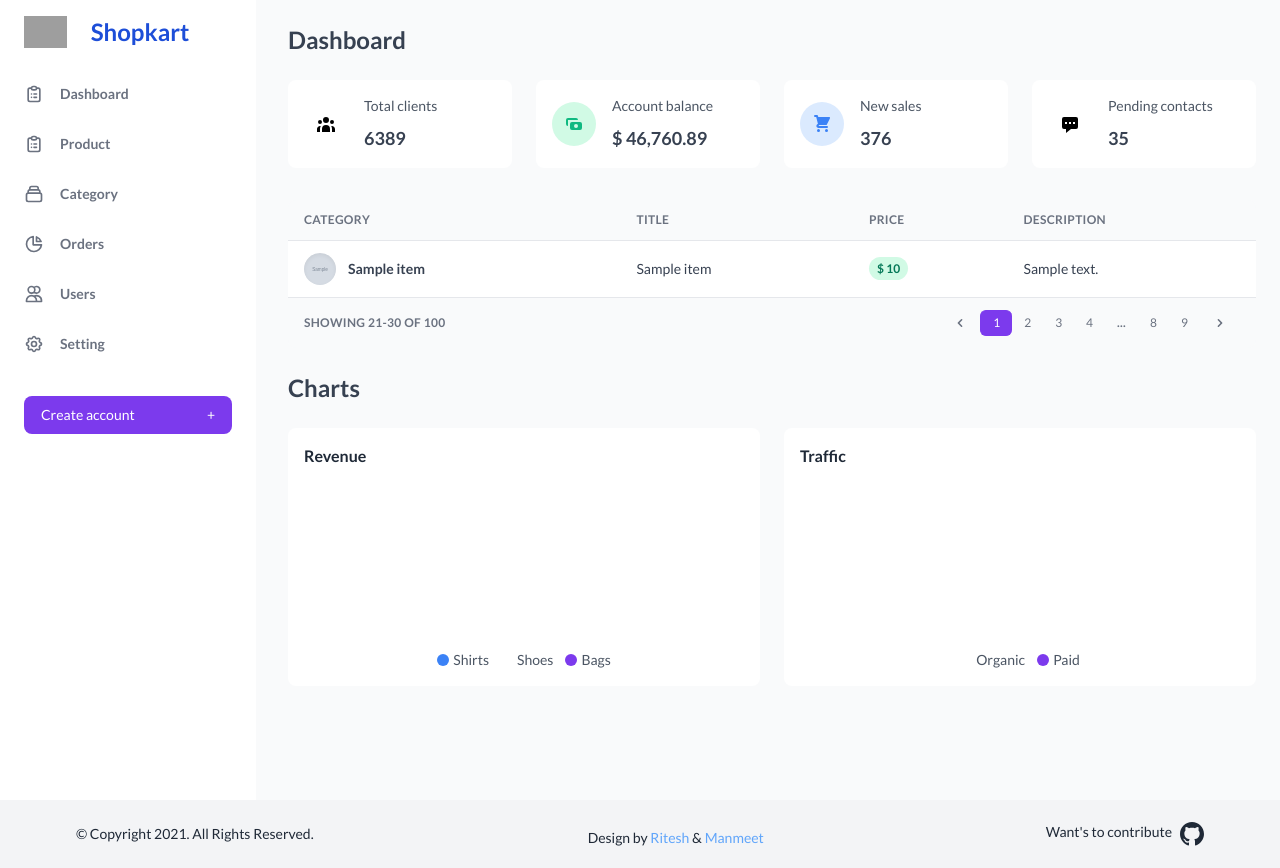
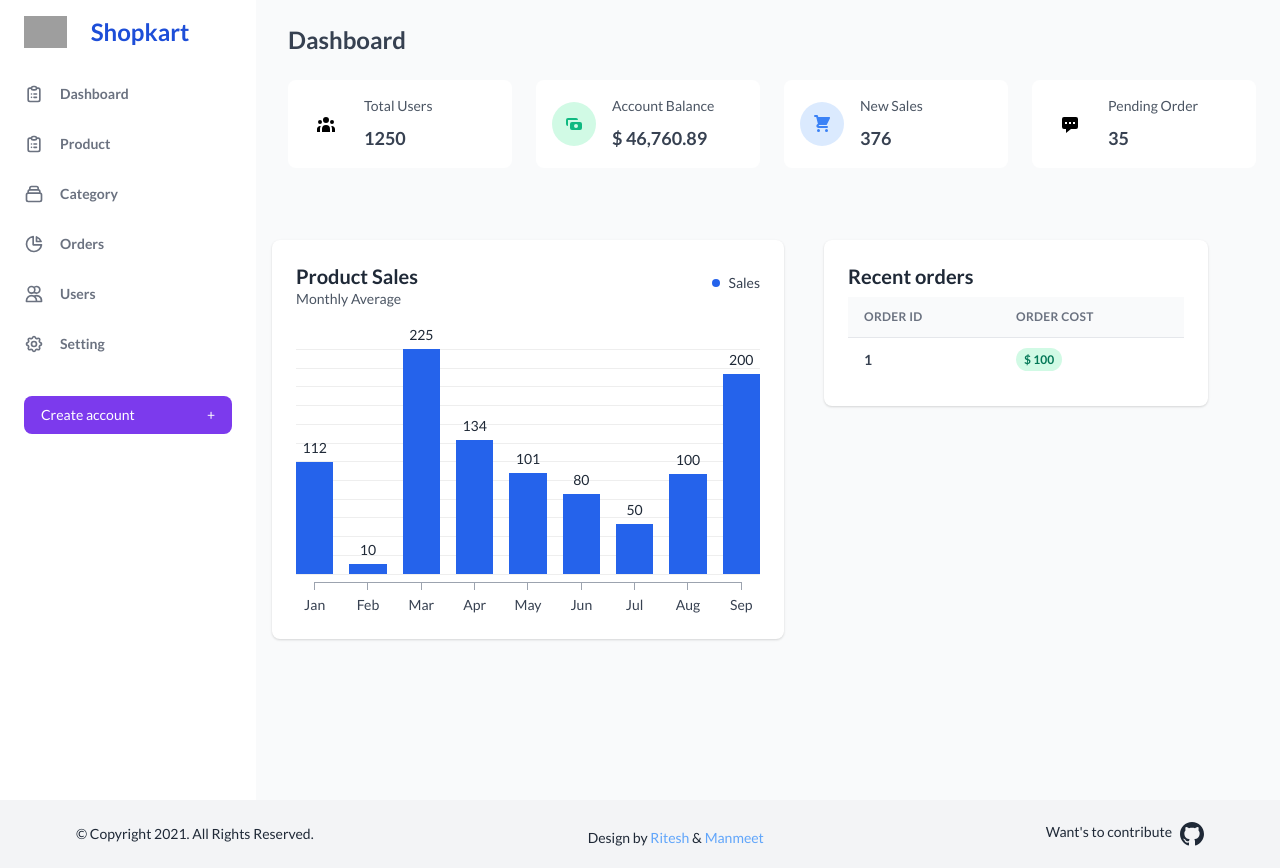
Before and after one commit to pesto-students/little-tags-Manmeet-Server, a Node server app: template views/dashboard.ejs in a window 1280 px wide. Run offline with Node 20, Linux system fonts and the light colour scheme; the template is opened without the code that fills it: most values are stand-ins (such as "Sample title", 1, 10 or a date in 2020); grey boxes marked "Sample" are stand-in pictures; a map, chart or similar area stays blank; some libraries are stand-ins or nearby versions; grey boxes are pictures that could not be loaded.

Commit message:
fix: dashboard ui

```diff
--- a/index.js
+++ b/index.js
@@ -78,27 +78,42 @@ const trunkDescription = (products) => {
   return products;
 };
 /* Home Page */
+const getAllOrders = async (token) => {
+  try {
+    const productURI = URL + "api/v1/orders";
+    return await fetch(`${productURI}`, {
+      headers: {
+        "Content-Type": "application/json",
+        authorization: token,
+      },
+    })
+      .then((r) => r.json())
+      .then((res) => {
+        return res;
+      });
+  } catch (err) {
+    console.error(err.message);
+    res.status(500).json({ status: false, full_messages: "Server Error" });
+  }
+};
 app.get("/", async (req, res) => {
   try {
     const authURI = URL + "api/v1/auth";
     // check login auth for token
     const { token } = req.cookies;
     if (token) {
-      const dataResponse = await fetch(`${authURI}`, {
+      await fetch(`${authURI}`, {
         headers: {
           "Content-Type": "application/json",
           authorization: token,
         },
       });
-      const value = await dataResponse.json();
-
-      let products = await getProductData(token);
-      products = trunkDescription(products);
+      const orders = await getAllOrders(token);
       // let WelcomeMessage = "";
       res.render(
         "dashboard",
         ((message = "Welcome to shopKart"),
-        (items = products),
+        (items = orders),
         (pageName = {
           pageName: "Dashboard",
         }))
--- a/views/dashboard.ejs
+++ b/views/dashboard.ejs
@@ -1,3 +1,35 @@
+<head>
+    <link href="https://fonts.googleapis.com/css2?family=IBM+Plex+Mono:wght@400;500;600;700&display=swap"
+        rel="stylesheet">
+    <link href="https://unpkg.com/tailwindcss@^1.0/dist/tailwind.min.css" rel="stylesheet">
+    <script src="https://cdn.jsdelivr.net/gh/alpinejs/alpine@v2.x.x/dist/alpine.min.js" defer></script>
+    <style>
+        body {
+            font-family: 'IBM Plex Mono', sans-serif;
+        }
+
+        [x-cloak] {
+            display: none;
+        }
+
+        .line {
+            background: repeating-linear-gradient(to bottom,
+                    #eee,
+                    #eee 1px,
+                    #fff 1px,
+                    #fff 8%);
+        }
+
+        .tick {
+            background: repeating-linear-gradient(to right,
+                    #eee,
+                    #eee 1px,
+                    #fff 1px,
+                    #fff 5%);
+        }
+    </style>
+</head>
+
 <body>
     <div class="flex flex-col flex-1 w-full">
         <main class="h-full overflow-y-auto">
@@ -6,7 +38,7 @@
                     Dashboard
                 </h2>
                 <!-- Cards -->
-                <div class="grid gap-6 mb-8 md:grid-cols-2 xl:grid-cols-4">
+                <div class="grid gap-6 mb-4 md:grid-cols-2 xl:grid-cols-4">
                     <!-- Card -->
                     <div class="flex items-center p-4 bg-white rounded-lg shadow-xs dark:bg-gray-800">
                         <div
@@ -18,11 +50,11 @@
                             </svg>
                         </div>
                         <div>
-                            <p class="mb-2 text-sm font-medium text-gray-600 dark:text-gray-400">
-                                Total clients
+                            <p class="mb-2 text-sm font-medium text-gray-600 dark:text-gray-400 capitalize">
+                                Total users
                             </p>
                             <p class="text-lg font-semibold text-gray-700 dark:text-gray-200">
-                                6389
+                                1250
                             </p>
                         </div>
                     </div>
@@ -37,7 +69,7 @@
                             </svg>
                         </div>
                         <div>
-                            <p class="mb-2 text-sm font-medium text-gray-600 dark:text-gray-400">
+                            <p class="mb-2 text-sm font-medium text-gray-600 dark:text-gray-400 capitalize">
                                 Account balance
                             </p>
                             <p class="text-lg font-semibold text-gray-700 dark:text-gray-200">
@@ -56,7 +88,7 @@
                             </svg>
                         </div>
                         <div>
-                            <p class="mb-2 text-sm font-medium text-gray-600 dark:text-gray-400">
+                            <p class="mb-2 text-sm font-medium text-gray-600 dark:text-gray-400 capitalize">
                                 New sales
                             </p>
                             <p class="text-lg font-semibold text-gray-700 dark:text-gray-200">
@@ -75,8 +107,8 @@
                             </svg>
                         </div>
                         <div>
-                            <p class="mb-2 text-sm font-medium text-gray-600 dark:text-gray-400">
-                                Pending contacts
+                            <p class="mb-2 text-sm font-medium text-gray-600 dark:text-gray-400 capitalize">
+                                Pending order
                             </p>
                             <p class="text-lg font-semibold text-gray-700 dark:text-gray-200">
                                 35
@@ -84,18 +116,98 @@
                         </div>
                     </div>
                 </div>
+                <section class="text-gray-600 body-font container -mx-12 -my-12 mt-2">
+                    <div class="py-6 mx-auto flex flex-row space-x-2">
+                        <div x-data="app()" x-cloak class="w-3/5">
+                            <div class="max-w-lg mx-auto py-6">
+                                <div class="shadow p-6 rounded-lg bg-white">
+                                    <div class="md:flex md:justify-between md:items-center">
+                                        <div>
+                                            <h2 class="text-xl text-gray-800 font-bold leading-tight">Product Sales
+                                            </h2>
+                                            <p class="mb-2 text-gray-600 text-sm">Monthly Average</p>
+                                        </div>
 
-                <!-- New Table -->
-                <div class="w-full overflow-hidden rounded-lg shadow-xs">
-                    <div class="w-full overflow-x-auto">
+                                        <!-- Legends -->
+                                        <div class="mb-4">
+                                            <div class="flex items-center">
+                                                <div class="w-2 h-2 bg-blue-600 mr-2 rounded-full"></div>
+                                                <div class="text-sm text-gray-700">Sales</div>
+                                            </div>
+                                        </div>
+                                    </div>
+
+
+                                    <div class="line my-8 relative">
+                                        <!-- Tooltip -->
+                                        <template x-if="tooltipOpen == true">
+                                            <div x-ref="tooltipContainer"
+                                                class="p-0 m-0 z-10 shadow-lg rounded-lg absolute h-auto block"
+                                                :style="`bottom: ${tooltipY}px; left: ${tooltipX}px`">
+                                                <div class="shadow-xs rounded-lg bg-white p-2">
+                                                    <div class="flex items-center justify-between text-sm">
+                                                        <div>Sales:</div>
+                                                        <div class="font-bold ml-2">
+                                                            <span x-html="tooltipContent"></span>
+                                                        </div>
+                                                    </div>
+                                                </div>
+                                            </div>
+                                        </template>
+
+                                        <!-- Bar Chart -->
+                                        <div class="flex -mx-2 items-end mb-2">
+                                            <template x-for="data in chartData">
+
+                                                <div class="px-2 w-1/6">
+                                                    <div :style="`height: ${data}px`"
+                                                        class="transition ease-in duration-200 bg-blue-600 hover:bg-blue-400 relative"
+                                                        @mouseenter="showTooltip($event); tooltipOpen = true"
+                                                        @mouseleave="hideTooltip($event)">
+                                                        <div x-text="data"
+                                                            class="text-center absolute top-0 left-0 right-0 -mt-6 text-gray-800 text-sm">
+                                                        </div>
+                                                    </div>
+                                                </div>
+
+                                            </template>
+                                        </div>
+
+                                        <!-- Labels -->
+                                        <div class="border-t border-gray-400 mx-auto"
+                                            :style="`height: 1px; width: ${ 100 - 1/chartData.length*100 + 3}%`">
+                                        </div>
+                                        <div class="flex -mx-2 items-end">
+                                            <template x-for="data in labels">
+                                                <div class="px-2 w-1/6">
+                                                    <div class="bg-red-600 relative">
+                                                        <div class="text-center absolute top-0 left-0 right-0 h-2 -mt-px bg-gray-400 mx-auto"
+                                                            style="width: 1px"></div>
+                                                        <div x-text="data"
+                                                            class="text-center absolute top-0 left-0 right-0 mt-3 text-gray-700 text-sm">
+                                                        </div>
+                                                    </div>
+                                                </div>
+                                            </template>
+                                        </div>
+
+                                    </div>
+                                </div>
+                            </div>
+                        </div>
+                        <div class="w-2/5">
+                            <div class="max-w-lg mx-auto py-6">
+                                <div class="shadow p-6 rounded-lg bg-white">
+                                    <div class="mb-2">
+                                        <h2 class="text-xl text-gray-800 font-bold leading-tight">Recent orders
+                                        </h2>
+                                    </div>
                                     <table class="w-full whitespace-no-wrap">
                                         <thead>
                                             <tr
                                                 class="text-xs font-semibold tracking-wide text-left text-gray-500 uppercase border-b dark:border-gray-700 bg-gray-50 dark:text-gray-400 dark:bg-gray-800">
-                                    <th class="px-4 py-3">Category</th>
-                                    <th class="px-4 py-3">Title</th>
-                                    <th class="px-4 py-3">Price</th>
-                                    <th class="px-4 py-3">Description</th>
+                                                <th class="px-4 py-3">Order ID</th>
+                                                <th class="px-4 py-3">Order Cost</th>
                                             </tr>
                                         </thead>
                                         <tbody class="bg-white divide-y dark:divide-gray-700 dark:bg-gray-800">
@@ -103,157 +215,60 @@
                                             <tr class="text-gray-700 dark:text-gray-400">
                                                 <td class="px-4 py-3">
                                                     <div class="flex items-center text-sm">
-                                            <!-- Avatar with inset shadow -->
-                                            <div class="relative hidden w-8 h-8 mr-3 rounded-full md:block">
-                                                <img class="object-cover w-full h-full rounded-full"
-                                                    src= "<%= items[i].image %>"
-                                                    alt="" loading="lazy" />
-                                                <div class="absolute inset-0 rounded-full shadow-inner"
-                                                    aria-hidden="true"></div>
-                                            </div>
-                                            <div>
                                                         <p class="font-semibold">
-                                                    <%= items[i].categoryName %>
+                                                            <%= items[i]._id %>
                                                         </p>
                                                     </div>
-                                        </div>
                                                 </td>
-                                    <td class="px-4 py-3 text-sm"><%= items[i].title %></td>
+                                                <% var orderCost = 0 %>
+                                                <% for (var j =0; j < items[i].orderItems.length;  j++ ) { %>
+                                                <% orderCost += items[i].orderItems[j].netPrice *items[i].orderItems[j].quantity%>
+                                                <% } %>
+
                                                 <td class="px-4 py-3 text-xs">
                                                     <span
                                                         class="px-2 py-1 font-semibold leading-tight text-green-700 bg-green-100 rounded-full dark:bg-green-700 dark:text-green-100">
-                                            $ <%= items[i].price %>
+                                                        $ <%= orderCost %>
                                                     </span>
                                                 </td>
-                                    <td class="px-4 py-3 text-sm truncate"><%= items[i].description %></td>
+                                                </td>
                                             </tr>
                                             <% } %>
                                         </tbody>
                                     </table>
                                 </div>
-                    <div
-                        class="grid px-4 py-3 text-xs font-semibold tracking-wide text-gray-500 uppercase border-t dark:border-gray-700 bg-gray-50 sm:grid-cols-9 dark:text-gray-400 dark:bg-gray-800">
-                        <span class="flex items-center col-span-3">
-                            Showing 21-30 of 100
-                        </span>
-                        <span class="col-span-2"></span>
-                        <!-- Pagination -->
-                        <span class="flex col-span-4 mt-2 sm:mt-auto sm:justify-end">
-                            <nav aria-label="Table navigation">
-                                <ul class="inline-flex items-center">
-                                    <li>
-                                        <button
-                                            class="px-3 py-1 rounded-md rounded-l-lg focus:outline-none focus:shadow-outline-purple"
-                                            aria-label="Previous">
-                                            <svg aria-hidden="true" class="w-4 h-4 fill-current" viewBox="0 0 20 20">
-                                                <path
-                                                    d="M12.707 5.293a1 1 0 010 1.414L9.414 10l3.293 3.293a1 1 0 01-1.414 1.414l-4-4a1 1 0 010-1.414l4-4a1 1 0 011.414 0z"
-                                                    clip-rule="evenodd" fill-rule="evenodd"></path>
-                                            </svg>
-                                        </button>
-                                    </li>
-                                    <li>
-                                        <button class="px-3 py-1 text-white transition-colors duration-150 bg-purple-600
-                                            border border-r-0 border-purple-600 rounded-md focus:outline-none
-                                            focus:shadow-outline-purple">
-                                            1
-                                        </button>
-                                    </li>
-                                    <li>
-                                        <button
-                                            class="px-3 py-1 rounded-md focus:outline-none focus:shadow-outline-purple">
-                                            2
-                                        </button>
-                                    </li>
-                                    <li>
-                                        <button
-                                            class="px-3 py-1 rounded-md focus:outline-none focus:shadow-outline-purple">
-                                            3
-                                        </button>
-                                    </li>
-                                    <li>
-                                        <button
-                                            class="px-3 py-1 rounded-md focus:outline-none focus:shadow-outline-purple">
-                                            4
-                                        </button>
-                                    </li>
-                                    <li>
-                                        <span class="px-3 py-1">...</span>
-                                    </li>
-                                    <li>
-                                        <button
-                                            class="px-3 py-1 rounded-md focus:outline-none focus:shadow-outline-purple">
-                                            8
-                                        </button>
-                                    </li>
-                                    <li>
-                                        <button
-                                            class="px-3 py-1 rounded-md focus:outline-none focus:shadow-outline-purple">
-                                            9
-                                        </button>
-                                    </li>
-                                    <li>
-                                        <button
-                                            class="px-3 py-1 rounded-md rounded-r-lg focus:outline-none focus:shadow-outline-purple"
-                                            aria-label="Next">
-                                            <svg class="w-4 h-4 fill-current" aria-hidden="true" viewBox="0 0 20 20">
-                                                <path
-                                                    d="M7.293 14.707a1 1 0 010-1.414L10.586 10 7.293 6.707a1 1 0 011.414-1.414l4 4a1 1 0 010 1.414l-4 4a1 1 0 01-1.414 0z"
-                                                    clip-rule="evenodd" fill-rule="evenodd"></path>
-                                            </svg>
-                                        </button>
-                                    </li>
-                                </ul>
-                            </nav>
-                        </span>
                             </div>
                         </div>
-
-                <!-- Charts -->
-                <h2 class="my-6 text-2xl font-semibold text-gray-700 dark:text-gray-200">
-                    Charts
-                </h2>
-                <div class="grid gap-6 mb-8 md:grid-cols-2">
-                    <div class="min-w-0 p-4 bg-white rounded-lg shadow-xs dark:bg-gray-800">
-                        <h4 class="mb-4 font-semibold text-gray-800 dark:text-gray-300">
-                            Revenue
-                        </h4>
-                        <canvas id="pie"></canvas>
-                        <div class="flex justify-center mt-4 space-x-3 text-sm text-gray-600 dark:text-gray-400">
-                            <!-- Chart legend -->
-                            <div class="flex items-center">
-                                <span class="inline-block w-3 h-3 mr-1 bg-blue-500 rounded-full"></span>
-                                <span>Shirts</span>
-                            </div>
-                            <div class="flex items-center">
-                                <span class="inline-block w-3 h-3 mr-1 bg-teal-600 rounded-full"></span>
-                                <span>Shoes</span>
-                            </div>
-                            <div class="flex items-center">
-                                <span class="inline-block w-3 h-3 mr-1 bg-purple-600 rounded-full"></span>
-                                <span>Bags</span>
+                </section>
             </div>
     </div>
-                    </div>
-                    <div class="min-w-0 p-4 bg-white rounded-lg shadow-xs dark:bg-gray-800">
-                        <h4 class="mb-4 font-semibold text-gray-800 dark:text-gray-300">
-                            Traffic
-                        </h4>
-                        <canvas id="line"></canvas>
-                        <div class="flex justify-center mt-4 space-x-3 text-sm text-gray-600 dark:text-gray-400">
-                            <!-- Chart legend -->
-                            <div class="flex items-center">
-                                <span class="inline-block w-3 h-3 mr-1 bg-teal-600 rounded-full"></span>
-                                <span>Organic</span>
-                            </div>
-                            <div class="flex items-center">
-                                <span class="inline-block w-3 h-3 mr-1 bg-purple-600 rounded-full"></span>
-                                <span>Paid</span>
-                            </div>
-                        </div>
-                    </div>
-                </div>
+    </section>
     </div>
     </main>
     </div>
+    <script>
+        function app() {
+            return {
+                chartData: [112, 10, 225, 134, 101, 80, 50, 100, 200],
+                labels: ['Jan', 'Feb', 'Mar', 'Apr', 'May', 'Jun', 'Jul', 'Aug', 'Sep'],
+
+                tooltipContent: '',
+                tooltipOpen: false,
+                tooltipX: 0,
+                tooltipY: 0,
+                showTooltip(e) {
+                    console.log(e);
+                    this.tooltipContent = e.target.textContent
+                    this.tooltipX = e.target.offsetLeft - e.target.clientWidth;
+                    this.tooltipY = e.target.clientHeight + e.target.clientWidth;
+                },
+                hideTooltip(e) {
+                    this.tooltipContent = '';
+                    this.tooltipOpen = false;
+                    this.tooltipX = 0;
+                    this.tooltipY = 0;
+                }
+            }
+        }
+    </script>
 </body>
```
Lines whose indentation alone changed are shown as unchanged.
